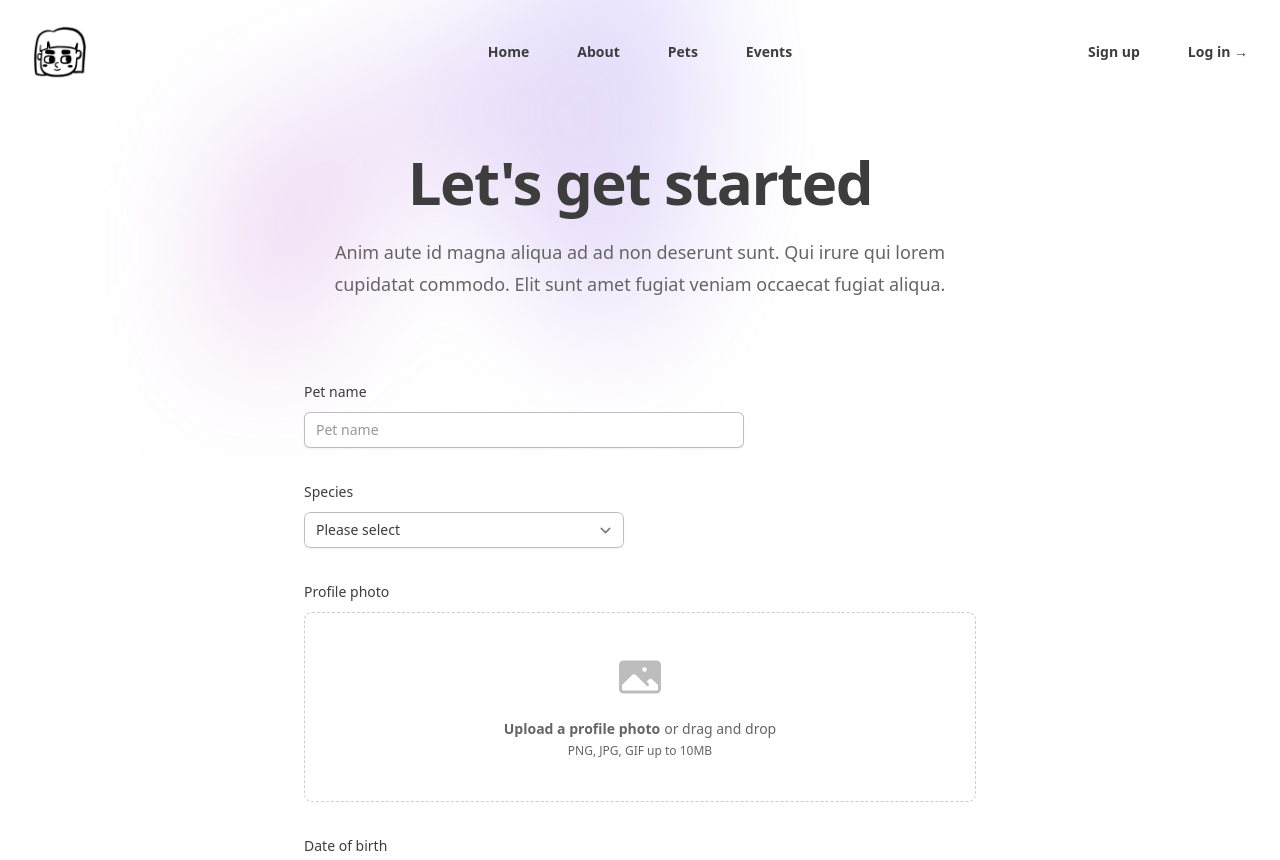
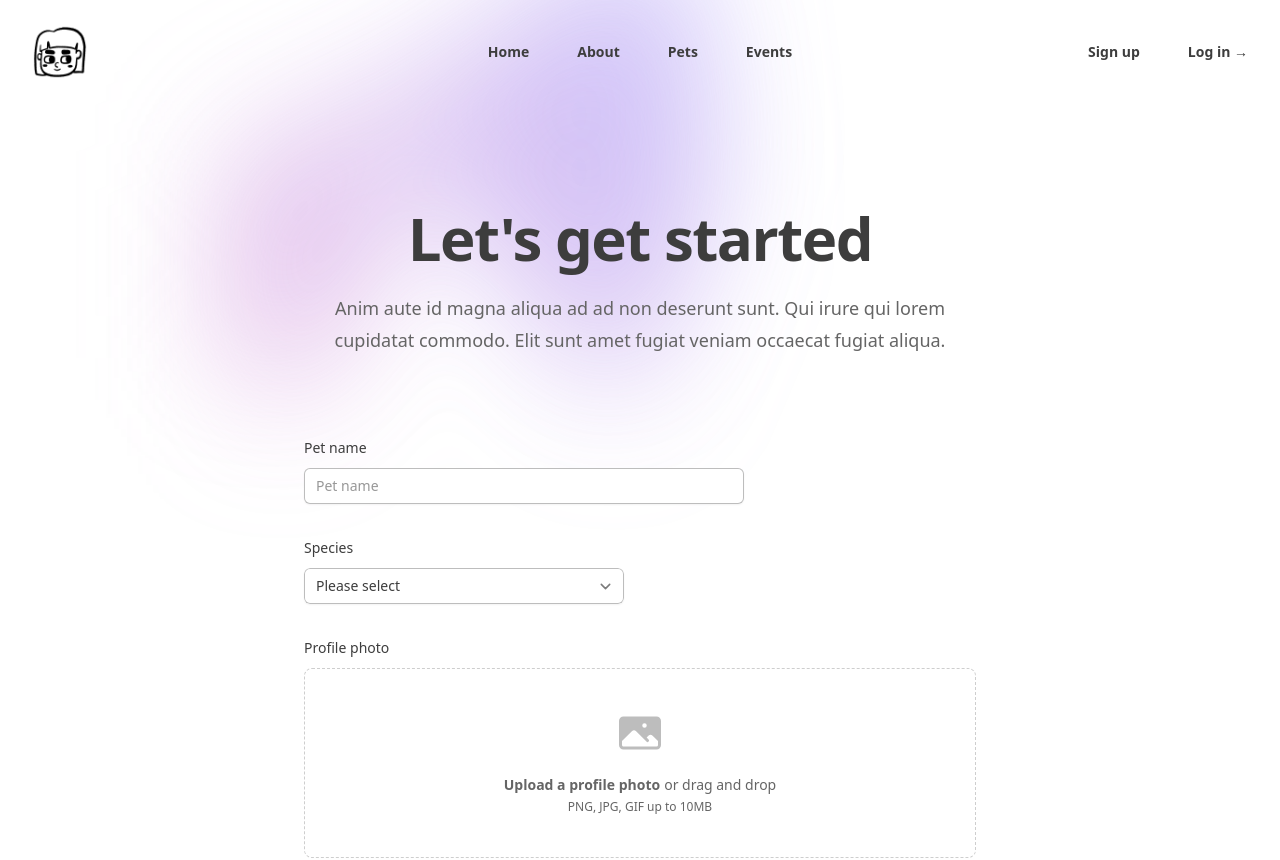
Before and after one commit to matai-2024/pawpals, a React (Vite) app: page /signup in a window 1280 px wide. Shown: the top 860 px of the page. Built offline with nearby package versions, Linux system fonts and the light colour scheme; a web font is replaced by a local one.

Commit message:
Create background component

```diff
--- a/client/App.tsx
+++ b/client/App.tsx
@@ -1,11 +1,15 @@
 import { Outlet } from 'react-router-dom'
 import Nav from './components/Nav.tsx'
+import Background from './components/utils/Background.tsx'
 
 function App() {
   return (
     <div className="container">
       <Nav />
-      <Outlet />
+      <div className="relative isolate px-6 pt-14 lg:px-8">
+        <Background />
+        <Outlet />
+      </div>
     </div>
   )
 }
--- /dev/null
+++ b/client/components/utils/Background.tsx
@@ -0,0 +1,16 @@
+export default function Background() {
+  return (
+    <div
+      aria-hidden="true"
+      className="absolute inset-x-0 -top-40 -z-10 transform-gpu overflow-hidden blur-3xl sm:-top-80"
+    >
+      <div
+        style={{
+          clipPath:
+            'polygon(74.1% 44.1%, 100% 61.6%, 97.5% 26.9%, 85.5% 0.1%, 80.7% 2%, 72.5% 32.5%, 60.2% 62.4%, 52.4% 68.1%, 47.5% 58.3%, 45.2% 34.5%, 27.5% 76.7%, 0.1% 64.9%, 17.9% 100%, 27.6% 76.8%, 76.1% 97.7%, 74.1% 44.1%)',
+        }}
+        className="relative left-[calc(50%-11rem)] aspect-[1155/678] w-[36.125rem] -translate-x-1/2 rotate-[30deg] bg-gradient-to-tr from-[#ff80b5] to-[#9089fc] opacity-30 sm:left-[calc(50%-30rem)] sm:w-[72.1875rem]"
+      />
+    </div>
+  )
+}
```
